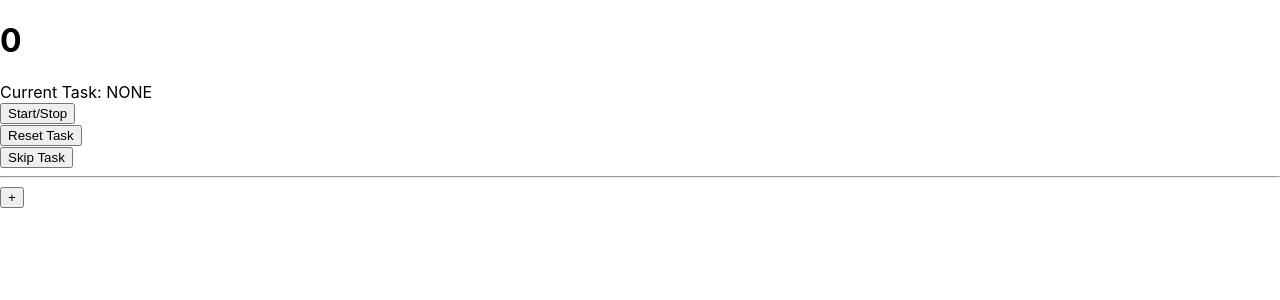
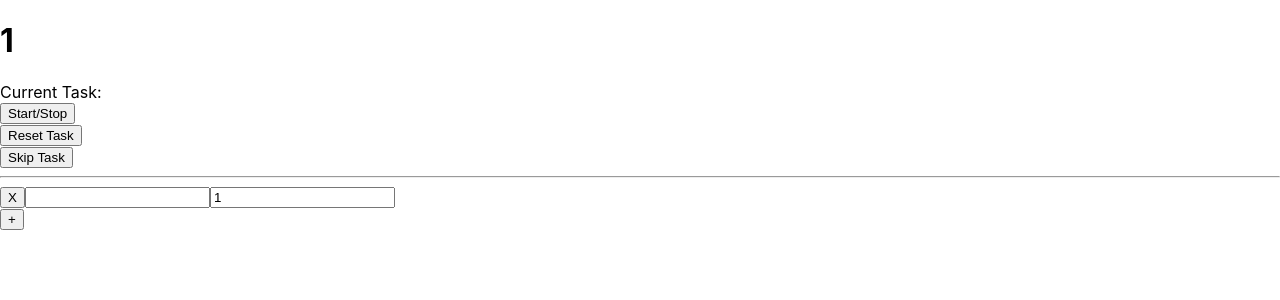
Before and after one commit to ShaiyaJ/timebox, a React (Create React App) app: page / in a window 1280 px wide. Shown: the top 300 px of the page. Built offline with nearby package versions, Linux system fonts and the light colour scheme.

Commit message:
Fixed task removal related bugs

```diff
--- a/src/components/TaskManager.tsx
+++ b/src/components/TaskManager.tsx
@@ -28,13 +28,21 @@ function editTask(taskList: Task[], setTaskList: any, index: number, value: Task
     );
 }
 
-function removeTask(taskList: Task[], setTaskList: any, currentTask, setCurrentTask, index: number) {    // FIXME
+function removeTask(taskList: Task[], setTaskList: any, currentTask, setCurrentTask, index: number) {
+    if (taskList.length === 1) {        // Avoiding errors caused by having no tasks in tasklist
+        setTaskList([
+            {name: "", duration: 1}
+        ]);
+
+        return;
+    }
+
     setTaskList(
         taskList.filter(t => taskList.indexOf(t) !== index)
     );
 
     if (index <= currentTask) {
-        setCurrentTask(index);
+        setCurrentTask((index+1) % taskList.length-1);
     }
 }
 
@@ -45,11 +53,14 @@ function TaskManager(
     // ADDME:   debounce input to reduce writes to state
     //          also improves UI as empty durations can exist when debounced
 
-    return <>
+    return <div className="task-container">
         {
             // Generating html for each task
             taskList.map((task, idx) => {                                                                                                                                               // ADDME: highlight current task
-                return <div key={idx}>
+                return <div
+                    className={""}
+                    key={idx}
+                >
                     <button onClick={ () => removeTask(taskList, setTaskList, currentTask, setCurrentTask, idx) }>X</button>
                     <input type="text"   value={task.name}     onChange={ (e) => editTask(taskList, setTaskList, idx, {name: e.target.value, duration: task.duration } ) } />
                     <input type="number" value={task.duration} onChange={ (e) => editTask(taskList, setTaskList, idx, {name: task.name, duration: parseInt(e.target.value) } ) } min={1} />
@@ -62,7 +73,7 @@ function TaskManager(
         <div>
             <button onClick={ () => addTask(taskList, setTaskList) }>+</button>
         </div>
-    </>
+    </div>
 }
 
 export default TaskManager;
--- a/src/components/Timer.tsx
+++ b/src/components/Timer.tsx
@@ -25,7 +25,9 @@ function printState(taskList, currentTask, timeLeft, timerOn) {
 }
 
 function Timer() {
-    const [taskList, setTaskList] = useState<Task[]>([]);
+    const [taskList, setTaskList] = useState<Task[]>([
+        {name: "", duration: 1}
+    ]);
     const [currentTask, setCurrentTask] = useState<number>(0);
     const [timeLeft, setTimeLeft] = useState<number>(0);
     const [timerOn, setTimerOn] = useState<boolean>(false);
--- a/src/components/TimerControl.tsx
+++ b/src/components/TimerControl.tsx
@@ -15,7 +15,7 @@ function resetTask(taskList, currentTask, setTimeLeft) {
 }
 
 function nextTask(taskList, currentTask, setCurrentTask, setTimeLeft) {
-    if (taskList.length === 0) {return}     // Avoids neverending loop when taskList's length is 0
+    if (taskList.length === 0) {return}     // Avoids never ending loop when taskList's length is 0
 
     const nextTask = (currentTask+1) % taskList.length;
     setCurrentTask(nextTask);
```
Also changed, not shown: src/App.css (+46 -0 lines).
